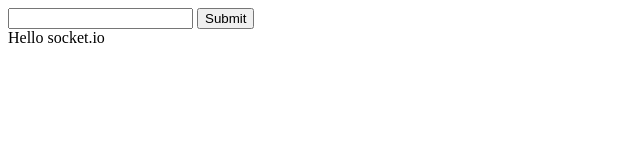
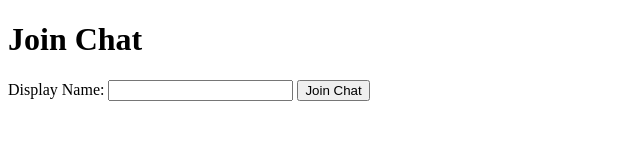
Before and after one commit to awsamar/socket-course, a website: page public/index.html in a window 1280 px wide. Shown: the whole page, without its empty margins (0-640 px from the left). Drawn offline with Linux system fonts and the light colour scheme; no server answers.

Commit message:
add join chat page

```diff
--- a/public/index.html
+++ b/public/index.html
@@ -5,20 +5,11 @@
 	<title>Socket.io Basics</title>
 </head>
 <body>
-	<div class="messages">
-		<!-- messages end up here -->
-	</div>
-	<form id="message-form">
-		<input type="text" name="message"/>
-		<input type="submit" />
+	<h1>Join Chat</h1>
+	<form action="/chat.html">
+		<label>Display Name: </label>
+		<input type="text" name="name">
+		<input type="submit" value="Join Chat">
 	</form>
-	<script src="/js/jquery-2.1.4.min.js"></script>
-	<script src="/js/socket.io-1.3.7.js"></script>
-	<script src="/js/moment.js"></script>
-	<script src="/js/queryparams.js"></script>
-
-	<script src="/js/app.js"></script>
-	Hello socket.io
-
 </body>
 </html>
```
Also changed, not shown: public/chat.html (added, +26 -0 lines).
